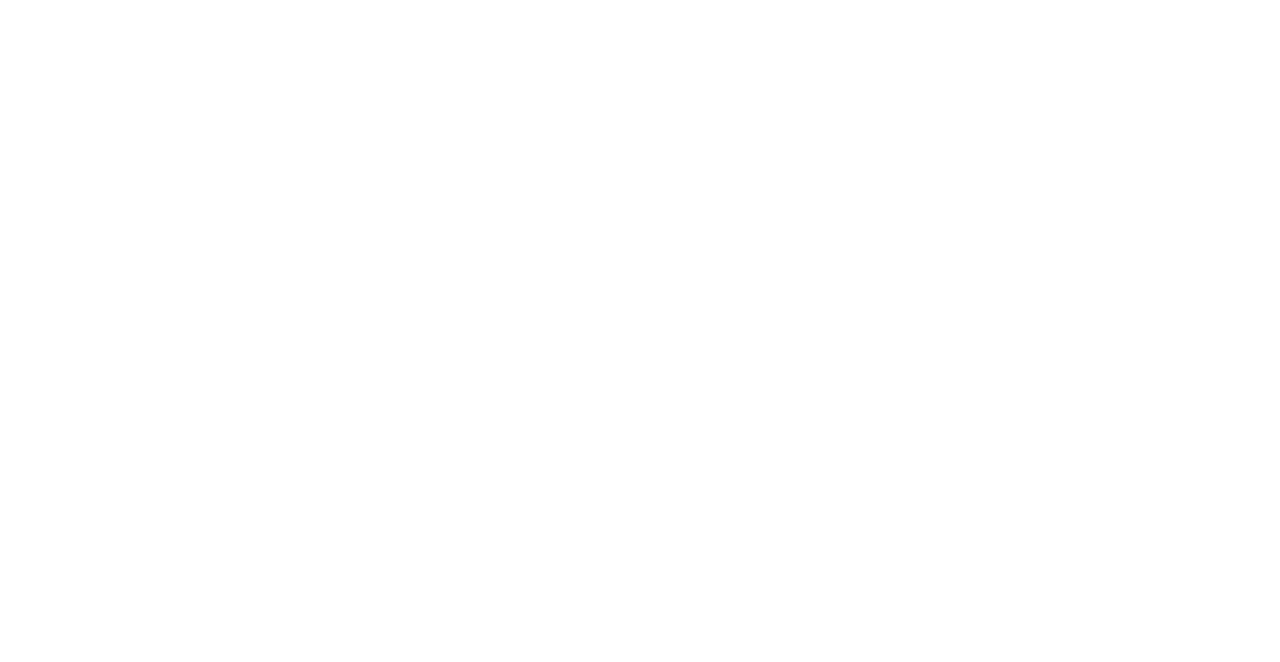
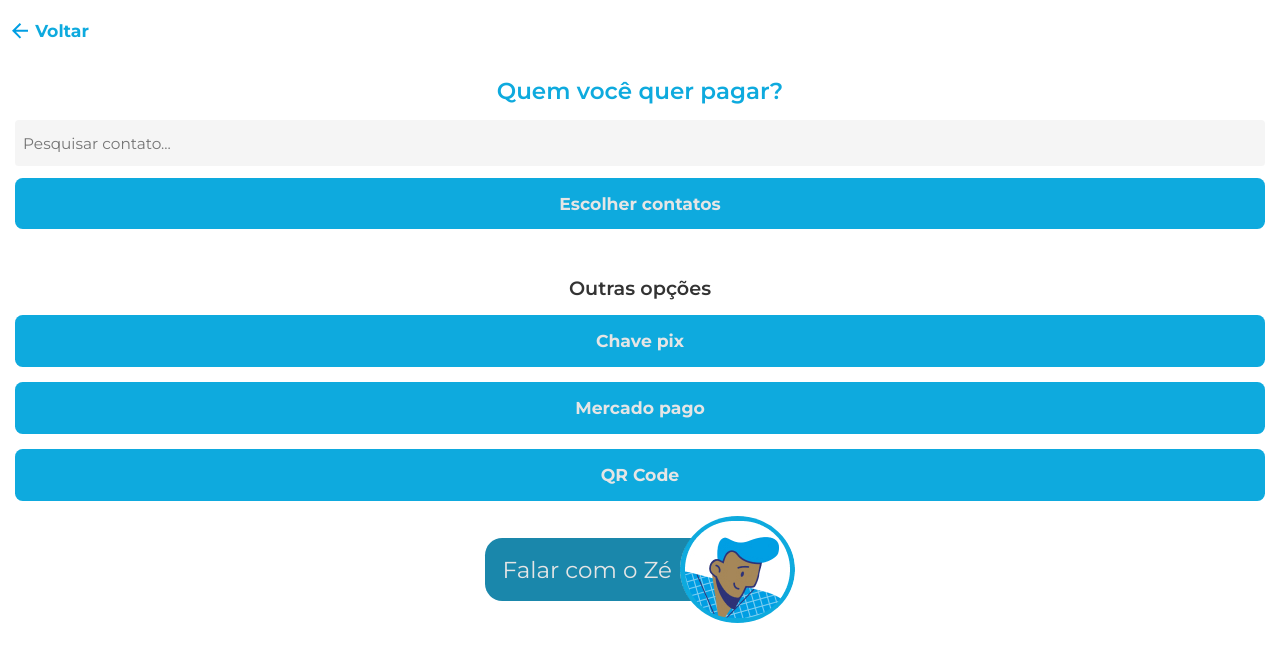
Before and after one commit to jonathan-santos/pague-ze, a React (Create React App) app: page /pagar in a window 1280 px wide. Shown: the top 662 px of the page. Built offline with nearby package versions, Linux system fonts and the light colour scheme; sample sign-in values are in the browser's storage.

Commit message:
Created and stylized page Pay

```diff
--- a/src/App.js
+++ b/src/App.js
@@ -13,6 +13,7 @@ import NewSpending from './pages/newSpending'
 import Start from './pages/start'
 import Confirmation from './pages/confirmation'
 import Deposit from './pages/deposit'
+import Pay from './pages/pay'
 
 function App() {
   return (
@@ -23,6 +24,7 @@ function App() {
       <LoginRedirectRoute path='/contato/:id' component={Contact} />
       <LoginRedirectRoute exact path='/meu-dinheiro' component={Finances} />
       <LoginRedirectRoute exact path='/novo-gasto' component={NewSpending} />
+      <LoginRedirectRoute exact path='/pagar' component={Pay} />
       <LoginRedirectRoute exact path='/depositar' component={Deposit} />
       <LoginRedirectRoute exact path='/confirmacao/cobranca' component={Confirmation} />
       <LoginRedirectRoute exact path='/confirmacao/pagamento/:id' component={Confirmation} />
--- /dev/null
+++ b/src/pages/pay/index.js
@@ -0,0 +1,49 @@
+import { useState } from 'react'
+import { Link } from 'react-router-dom'
+
+import Header from '../../components/header'
+import TalkToChatbot from '../../components/talkToChatbot'
+
+import './style.css'
+
+function Pay({ history }) {
+    const [contact, setContact] = useState('')
+
+    const handleFormSubmit = e => {
+        e.preventDefault()
+
+        console.log("SUBMIT")
+    }
+
+    return (
+        <div className='pagina-pagar'>
+            <Header history={history} />
+
+            <form className="conteudo escolher-contato" onSubmit={handleFormSubmit}>
+                <p className='titulo'>Quem você quer pagar?</p>
+
+                <input
+                    type="text"
+                    value={contact}
+                    onChange={e => setContact(e.target.value)}
+                    placeholder='Pesquisar contato...'
+                    required
+                />
+
+                <button type='submit' to='/' className='botao'>Escolher contatos</button>
+            </form>
+
+            <div className="conteudo outras-opcoes">
+                <p className="titulo">Outras opções</p>
+
+                <Link to={`/confirmacao/pagamento/${'CAFÉ'}`} className='botao'>Chave pix</Link>
+                <Link to={`/confirmacao/pagamento/${'CAFÉ'}`} className='botao'>Mercado pago</Link>
+                <Link to={`/confirmacao/pagamento/${'CAFÉ'}`} className='botao'>QR Code</Link>
+
+                <TalkToChatbot />
+            </div>
+        </div>
+    )
+}
+
+export default Pay
--- /dev/null
+++ b/src/pages/pay/style.css
@@ -0,0 +1,44 @@
+.pagina-pagar .conteudo {
+    padding: 1.6rem;
+}
+
+.pagina-pagar .botao {
+    display: block;
+    width: 100%;
+    margin-bottom: 1.6rem;
+    padding: 1.6rem;
+    border-radius: 0.8rem;
+    text-align: center;
+    font-size: 1.8rem;
+    font-weight: bold;
+    text-decoration: none;
+    background-color: var(--cor-principal);
+    color: var(--cor-texto-claro);
+}
+
+.pagina-pagar .escolher-contato .titulo {
+    margin-bottom: 1.6rem;
+    text-align: center;
+    font-size: 2.4rem;
+    font-weight: 600;
+    color: var(--cor-principal);
+}
+
+.pagina-pagar .escolher-contato input {
+    width: 100%;
+    height: 4.8rem;
+    margin-bottom: 1.2rem;
+    border: none;
+    background-color: var(--cor-fundo-semi-escuro);
+    border-radius: 0.4rem;
+    padding: 0.4rem 0.8rem;
+    color: var(--cor-texto-escuro);
+}
+
+.pagina-pagar .outras-opcoes .titulo {
+    text-align: center;
+    margin-bottom: 1.6rem;
+    font-size: 2rem;
+    font-weight: 600;
+    color: var(--cor-texto-escuro);
+}
```
